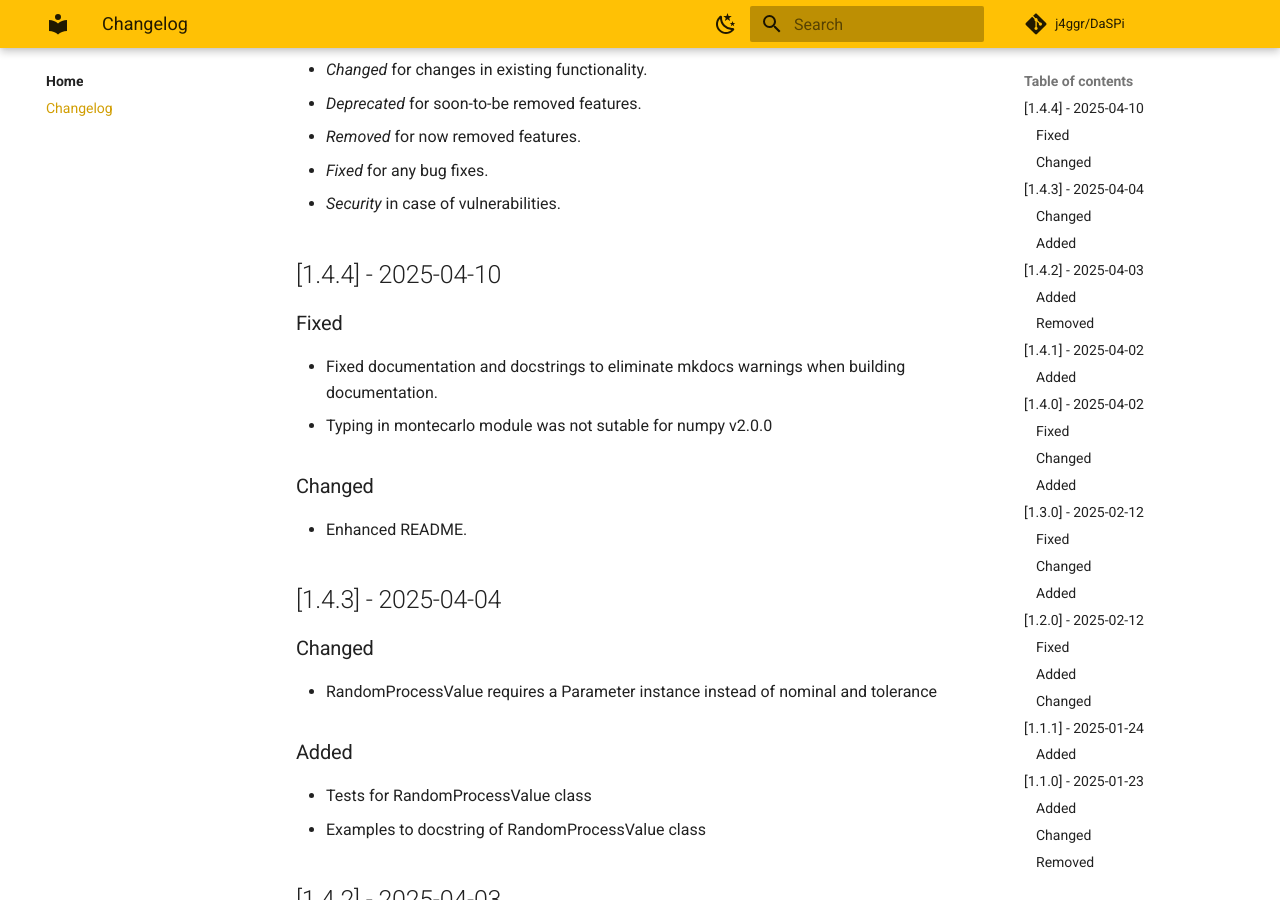
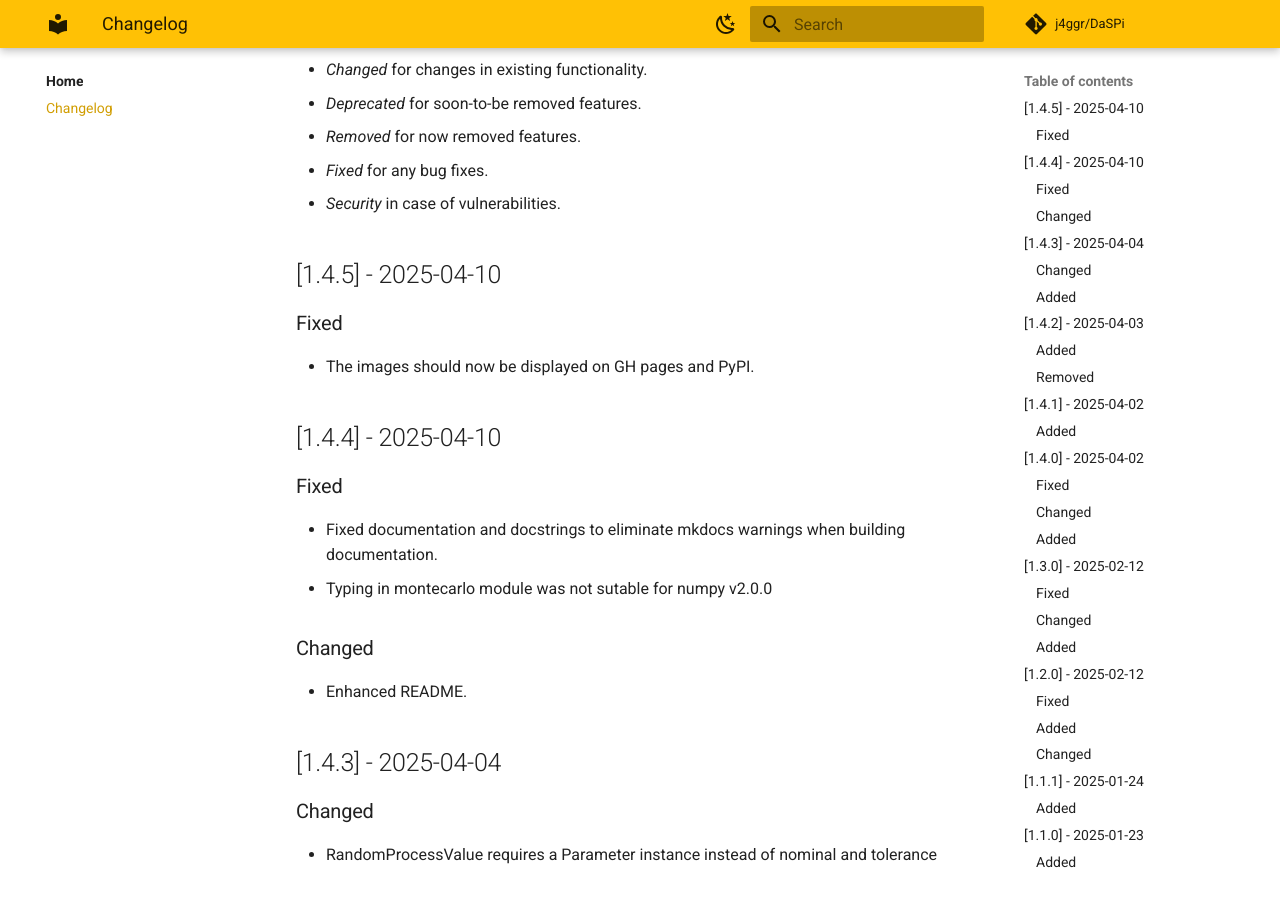
Before and after one commit to j4ggr/DaSPi, an MkDocs documentation site: the page built from docs/CHANGELOG.md, in a window 1280 px wide and 900 px high, scrolled down 329 px. Built offline with MkDocs 1.6.1 and Material for MkDocs 9.7.7, drawn with Linux system fonts in a browser that asks for light colours; comment, search, counter and statistics services are not loaded; old or Windows-style settings are respelled for this version of MkDocs.

Commit message:
Release v1.4.5

```diff
--- a/docs/CHANGELOG.md
+++ b/docs/CHANGELOG.md
@@ -13,6 +13,12 @@ __Types of changes__:
 - _Removed_ for now removed features.
 - _Fixed_ for any bug fixes.
 - _Security_ in case of vulnerabilities.
+
+## [1.4.5] - 2025-04-10
+
+### Fixed
+
+- The images should now be displayed on GH pages and PyPI.
 
 ## [1.4.4] - 2025-04-10
 
--- a/pyproject.toml
+++ b/pyproject.toml
@@ -1,6 +1,6 @@
 [project]
 name = "DaSPi"
-version = "1.4.4"
+version = "1.4.5"
 description = "Visualize and analyze your data with DaSPi. This package is designed for users who want to find relevant influencing factors in processes and validate improvements."
 authors = [
     {name = "Reto Jäggli", email = "reto@jaeggli.email"},
```
